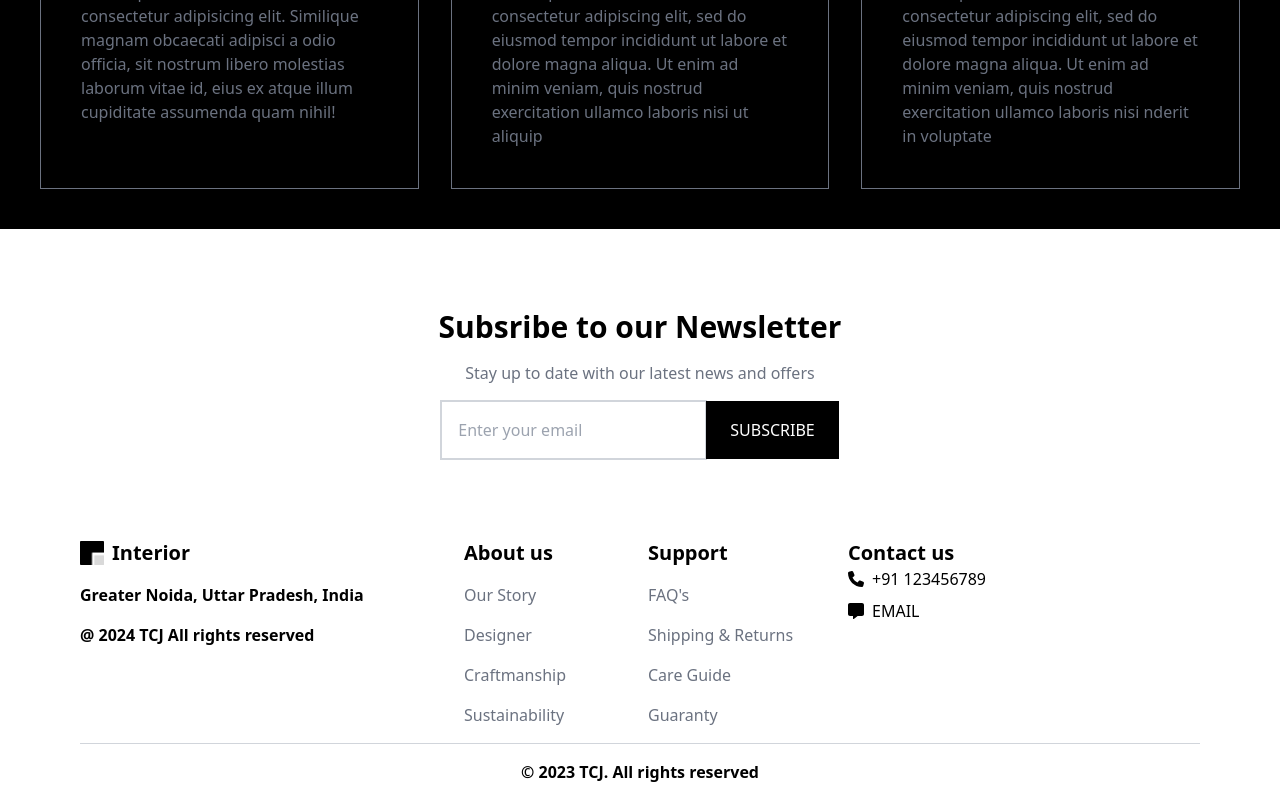
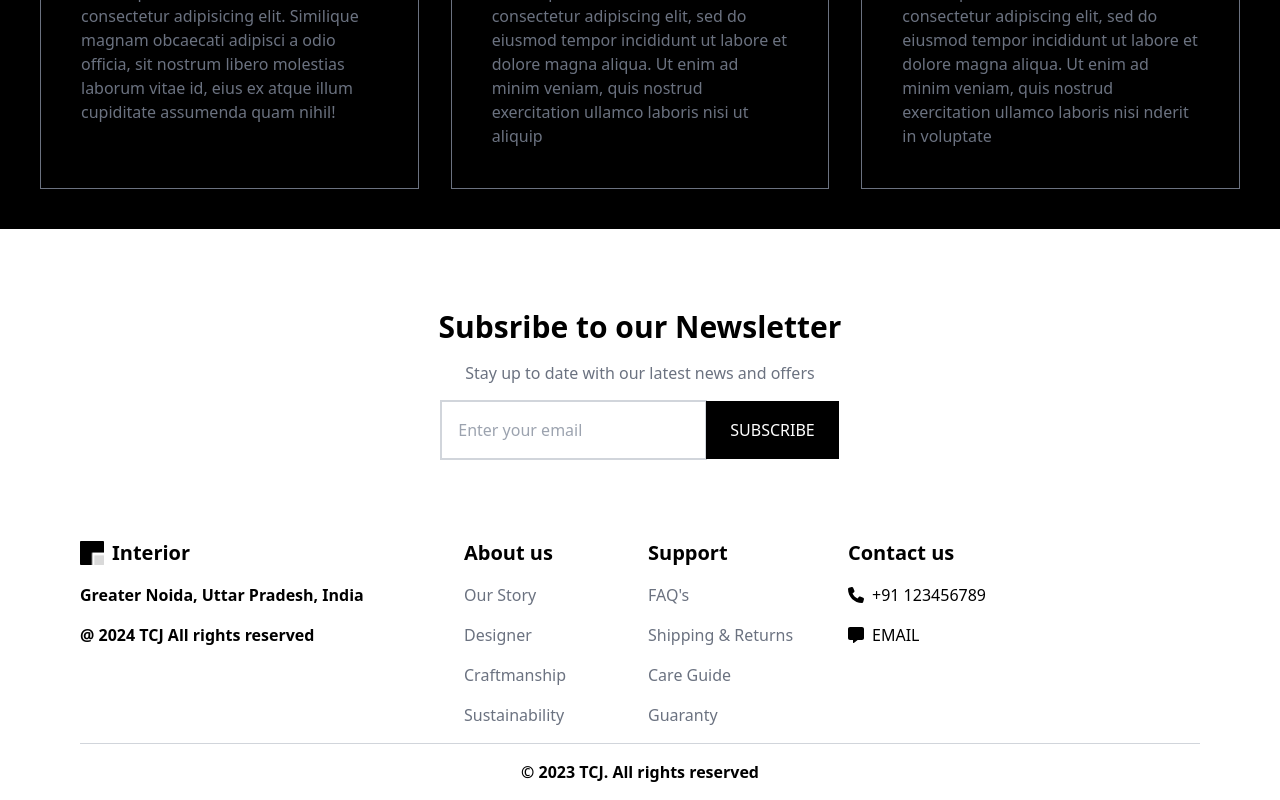
Before and after one commit to techzealot/interior-web, a React (Vite) app: page / in a window 1280 px wide. Shown: the part 2993-3793 px from the top of the page. Built offline with nearby package versions, Linux system fonts and the light colour scheme.

Commit message:
完善footer样式问题

```diff
--- a/src/components/footer/footer.jsx
+++ b/src/components/footer/footer.jsx
@@ -51,7 +51,7 @@ const Footer = () => {
         </div>
         <div>
           <h1 className="text-xl font-bold">Contact us</h1>
-          <ul className="space-y-2">
+          <ul className="mt-4 space-y-4">
             <li className="flex items-center gap-2">
               <FaPhone />
               <a href="tel:123456789">+91 123456789</a>
```
